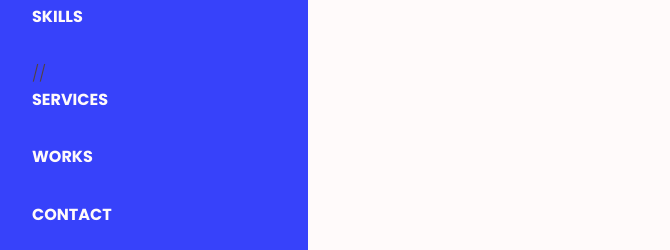
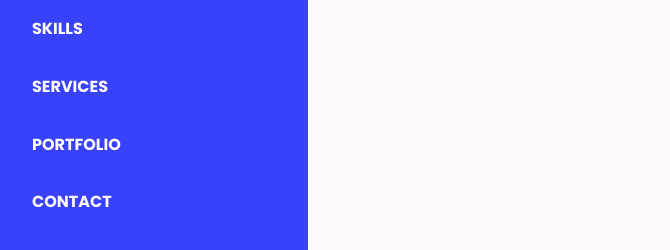
Before and after one commit to ray910113/ray910113.github.io, a plain HTML site: page index.html in a window 1280 px wide. Shown: the part 326-576 px from the top of the page, 16-686 px from the left. Drawn offline with nearby package versions, Linux system fonts and the light colour scheme.

Commit message:
Update index.html

```diff
--- a/index.html
+++ b/index.html
@@ -38,8 +38,8 @@
                     <li class="nav__item"> <a href="#home" class="nav__link active"> Home </a></li>
                     <li class="nav__item"> <a href="#about" class="nav__link"> About </a></li>
                     <li class="nav__item"> <a href="#skills" class="nav__link"> Skills </a></li>
-                    // <li class="nav__item"> <a href="#portfolio" class="nav__link"> Services </a></li>
-                    <li class="nav__item"> <a href="#portfolio" class="nav__link"> Works </a></li>
+                    <li class="nav__item"> <a href="#Services" class="nav__link"> Services </a></li>
+                    <li class="nav__item"> <a href="#Works" class="nav__link"> Portfolio </a></li>
                     <li class="nav__item"> <a href="#contact" class="nav__link"> Contact </a></li>
                 </ul>
             </div>
```
